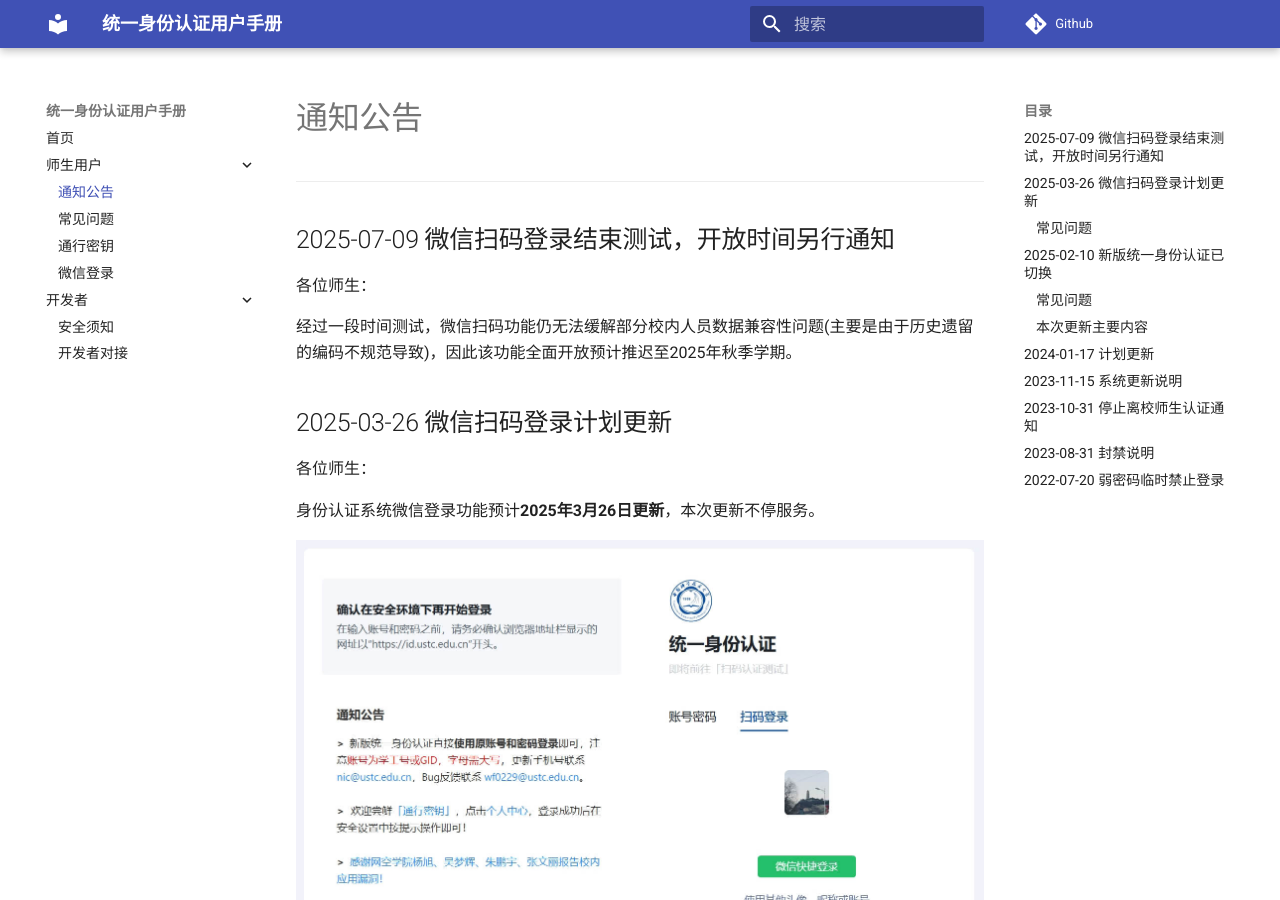
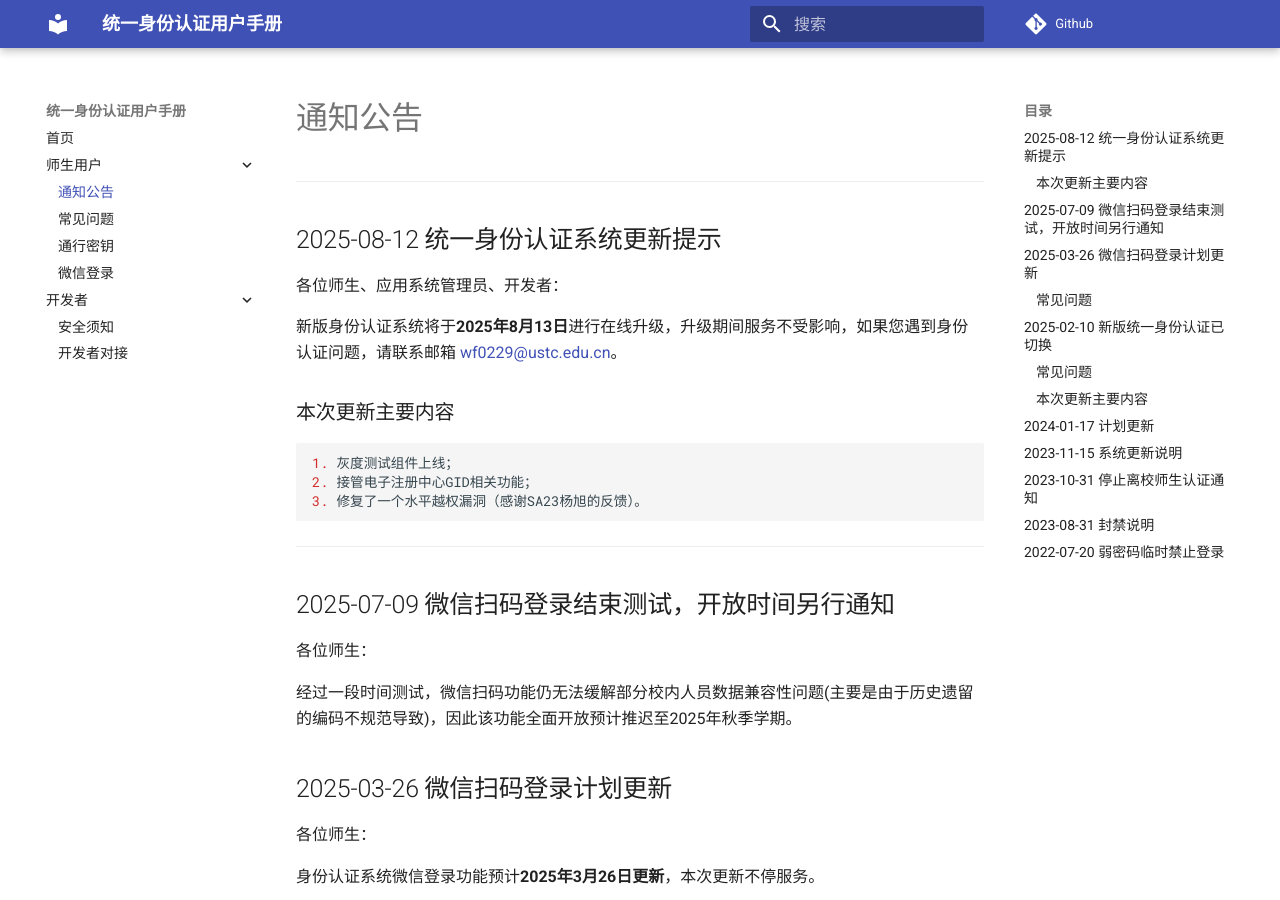
Before and after one commit to wf0229/id_doc, an MkDocs documentation site: the page built from docs/notice.md, in a window 1280 px wide and 900 px high. Built offline with MkDocs 1.6.1 and Material for MkDocs 9.7.7, drawn with Linux system fonts in a browser that asks for light colours; comment, search, counter and statistics services are not loaded.

Commit message:
Update 0813 update

````diff
--- a/docs/notice.md
+++ b/docs/notice.md
@@ -1,6 +1,20 @@
 # 通知公告
 
 ---
+## 2025-08-12 统一身份认证系统更新提示
+
+各位师生、应用系统管理员、开发者：
+
+新版身份认证系统将于**2025年8月13日**进行在线升级，升级期间服务不受影响，如果您遇到身份认证问题，请联系邮箱 [wf0229@ustc.edu.cn](mailto:wf0229@ustc.edu.cn)。
+
+### 本次更新主要内容
+```changelog
+1. 灰度测试组件上线；
+2. 接管电子注册中心GID相关功能；
+3. 修复了一个水平越权漏洞（感谢SA23杨旭的反馈）。
+```
+---
+
 ## 2025-07-09 微信扫码登录结束测试，开放时间另行通知
 
 各位师生：
````
